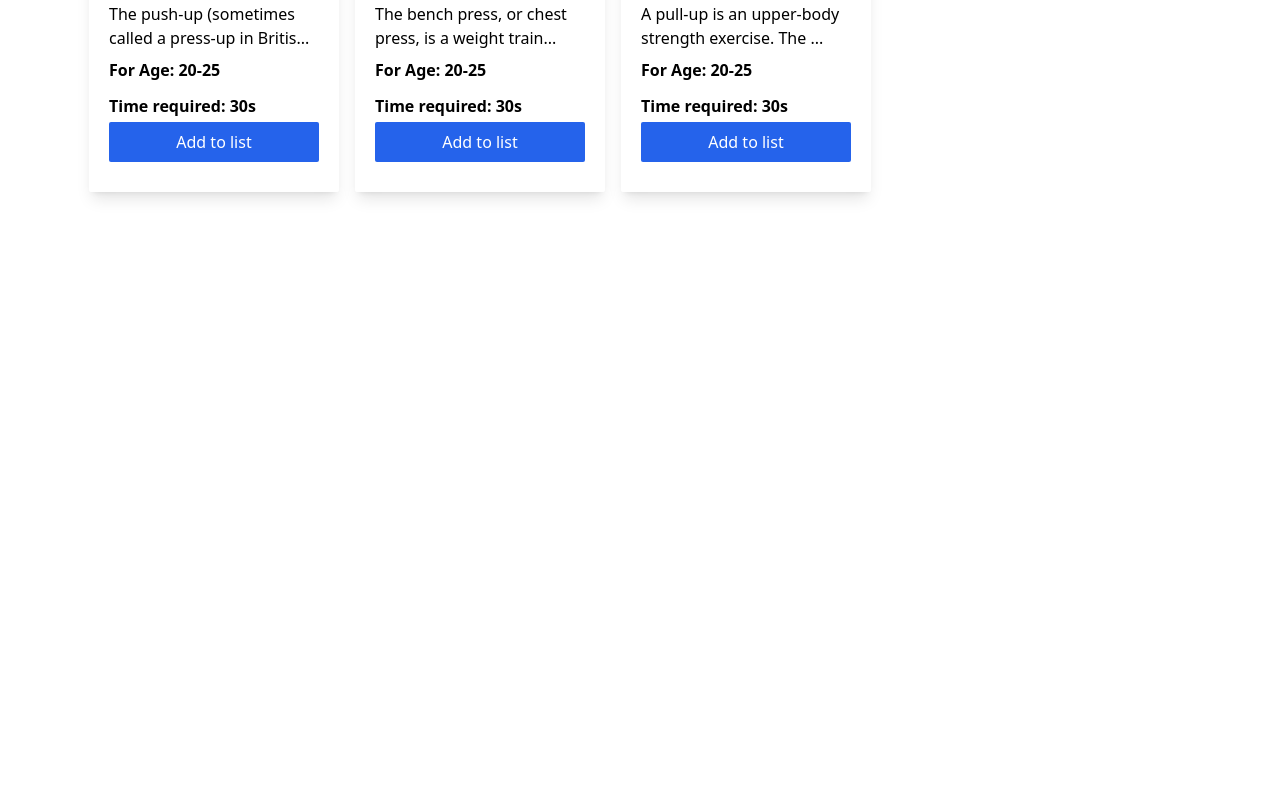
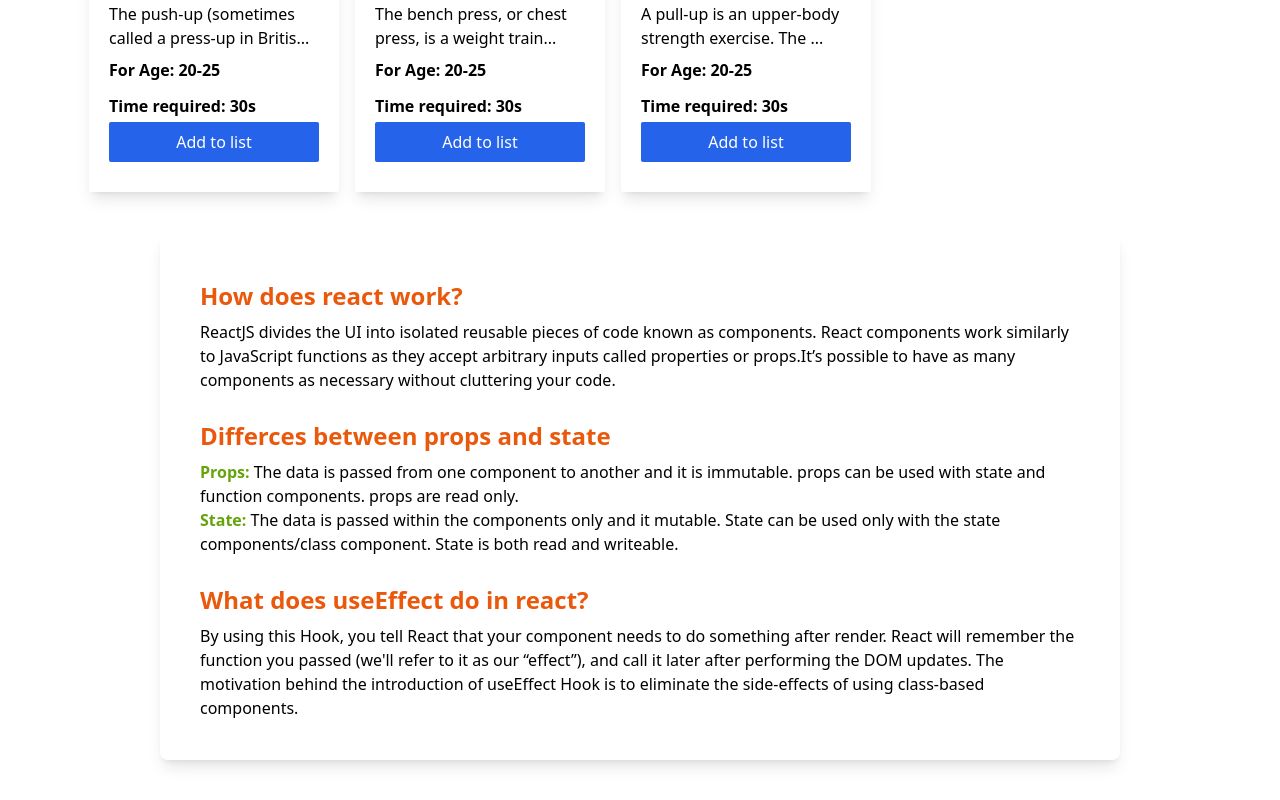
Before and after one commit to mehedi-h-shakil/power-gym, a React (Create React App) app: page / in a window 1280 px wide. Shown: the part 884-1684 px from the top of the page. Before the commit the page ends 1116 px from the top, so only its background shows below. Built offline with nearby package versions, Linux system fonts and the light colour scheme.

Commit message:
added quetions

```diff
--- a/src/App.js
+++ b/src/App.js
@@ -1,9 +1,11 @@
 import Home from './components/Home/Home';
+import Questions from './components/Questions/Questions';
 
 function App() {
   return (
     <div className="App">
         <Home></Home>
+        <Questions></Questions>
     </div>
   );
 }
--- /dev/null
+++ b/src/components/Questions/Questions.js
@@ -0,0 +1,23 @@
+import React from 'react';
+
+const Questions = () => {
+    return (
+        <div className='w-9/12 mx-auto mb-10 shadow-lg p-10 rounded-lg'>
+            <div>
+            <h1 className='text-2xl font-semibold py-2 text-orange-600'>How does react work?</h1>
+            <p>ReactJS divides the UI into isolated reusable pieces of code known as components. React components work similarly to JavaScript functions as they accept arbitrary inputs called properties or props.It’s possible to have as many components as necessary without cluttering your code.</p>
+            </div>
+            <div className='mt-5'>
+                <h1 className='text-2xl font-semibold py-2 text-orange-600'>Differces between props and state</h1>
+                <p><strong className='text-lime-600'>Props: </strong>The data is passed from one component to another and it is immutable. props can be used with state and function components. props are read only.</p>
+                <p><strong className='text-lime-600'>State: </strong>The data is passed within the components only and it mutable. State can be used only with the state components/class component. State is both read and writeable.</p>
+            </div>
+            <div className='mt-5'>
+                <h1 className='text-2xl font-semibold py-2 text-orange-600'>What does useEffect do in react?</h1>
+                <p>By using this Hook, you tell React that your component needs to do something after render. React will remember the function you passed (we'll refer to it as our “effect”), and call it later after performing the DOM updates. The motivation behind the introduction of useEffect Hook is to eliminate the side-effects of using class-based components.</p>
+            </div>
+        </div>
+    );
+};
+
+export default Questions;
```
Also changed, not shown: src/components/Questions/Questions.css (added).
